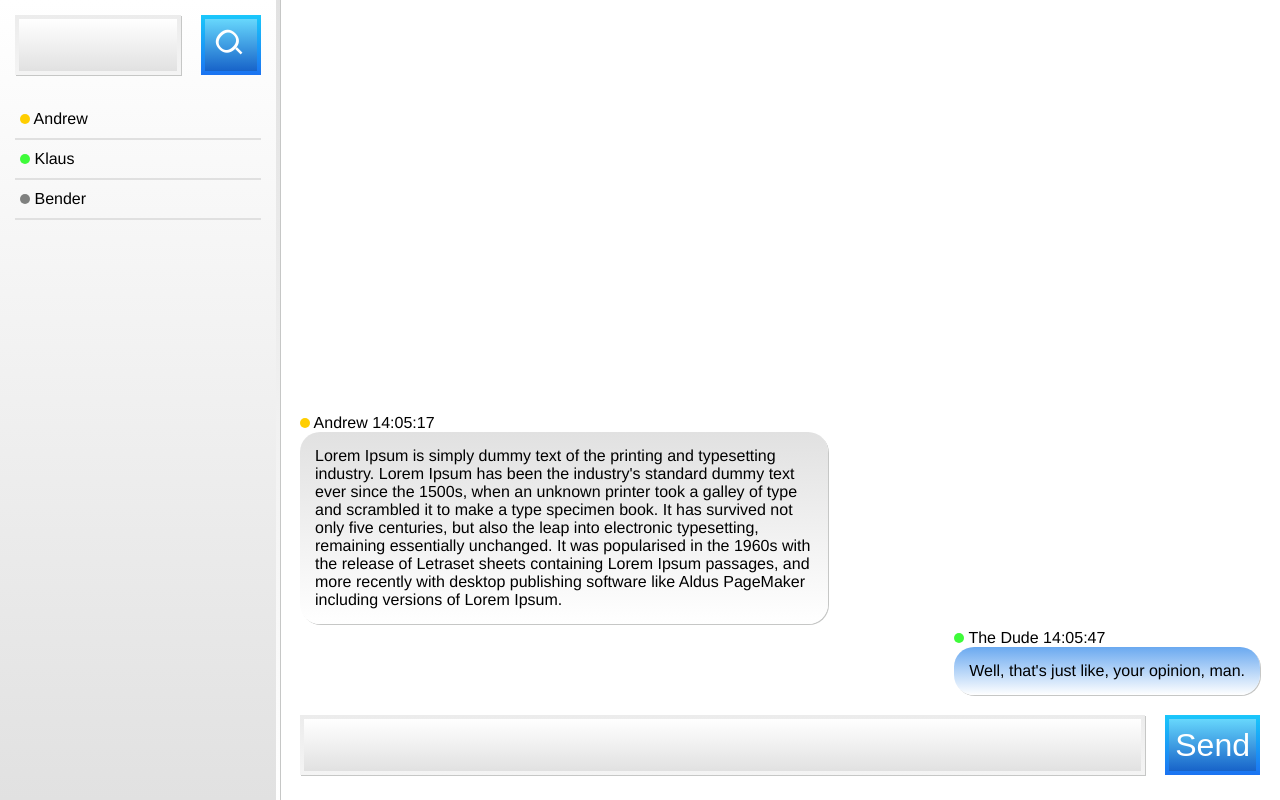
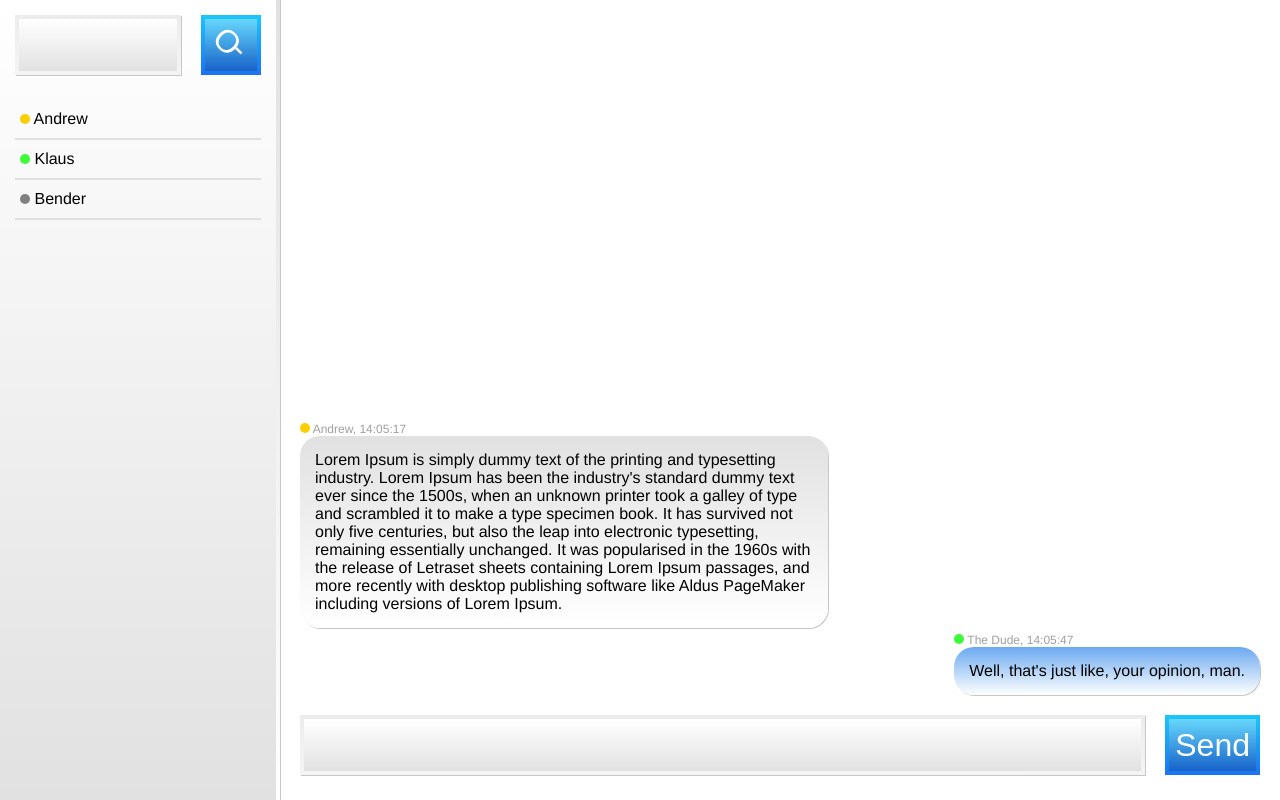
Before and after one commit to ErnestTheBest/chatApp, a plain HTML site: page chat.html in a window 1280 px wide. Drawn offline with Linux system fonts and the light colour scheme.

Commit message:
Message info tweak

```diff
--- a/chat.html
+++ b/chat.html
@@ -42,9 +42,11 @@
             <div class="content-window">
                 <!-- <img src="task/chat.png" width="600"> -->
                 <div class="not-my-message">
-                    <div class="status-away"></div>
-                    <span>Andrew</span>
-                    <time>14:05:17</time>
+                    <div class="message-info">
+                        <div class="status-away"></div>
+                        <span>Andrew</span>,
+                        <time>14:05:17</time>
+                    </div>
                     <div class="message">
                         Lorem Ipsum is simply dummy text of the printing and typesetting industry. Lorem Ipsum has
                         been the industry's standard dummy text ever since the 1500s, when an unknown printer took
@@ -58,11 +60,11 @@
                 <div class="my-message">
                     <div class="message-info">
                         <div class="status-online"></div>
-                        <span>The Dude</span>
+                        <span>The Dude</span>,
                         <time>14:05:47</time>
-                        <div class="message">
-                            Well, that's just like, your opinion, man.
-                        </div>
+                    </div>
+                    <div class="message">
+                        Well, that's just like, your opinion, man.
                     </div>
                 </div>
             </div>
--- a/styles/chat.css
+++ b/styles/chat.css
@@ -138,6 +138,11 @@ body {
     max-width: 55%;
 }
 
+.message-info {
+    color: #9f9f9f;
+    font-size: 12px;
+}
+
 .not-my-message {
     float:left;
 }
```
